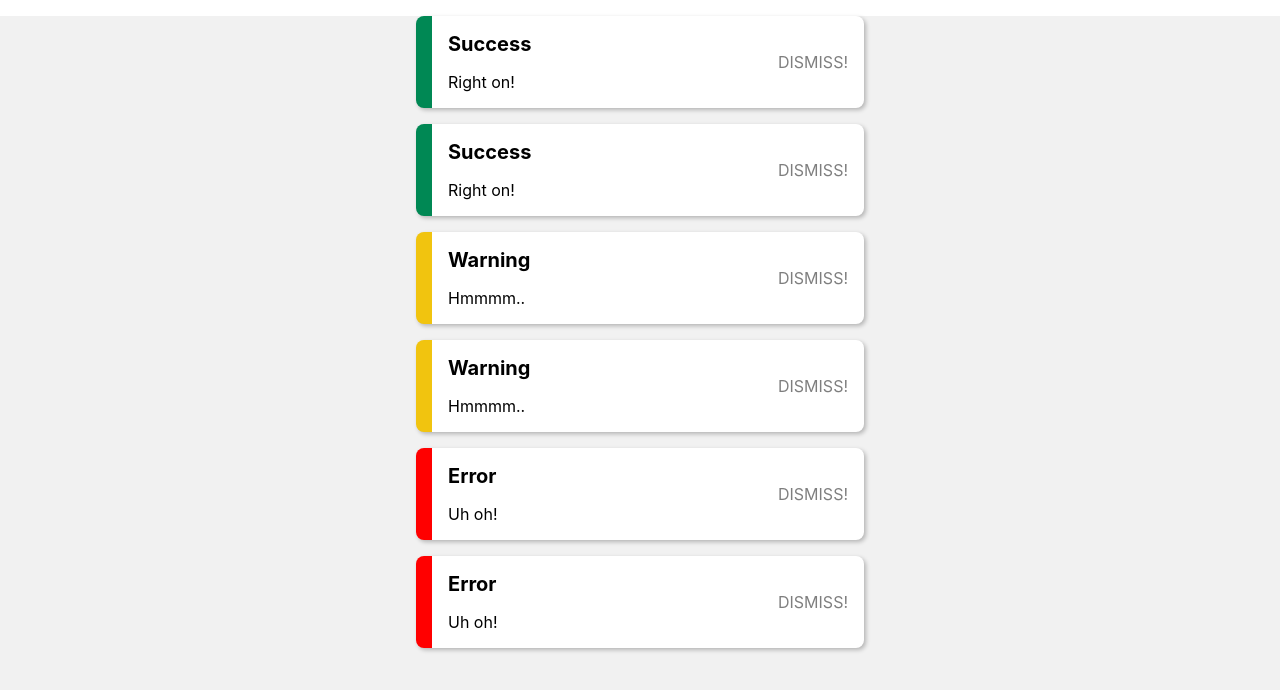
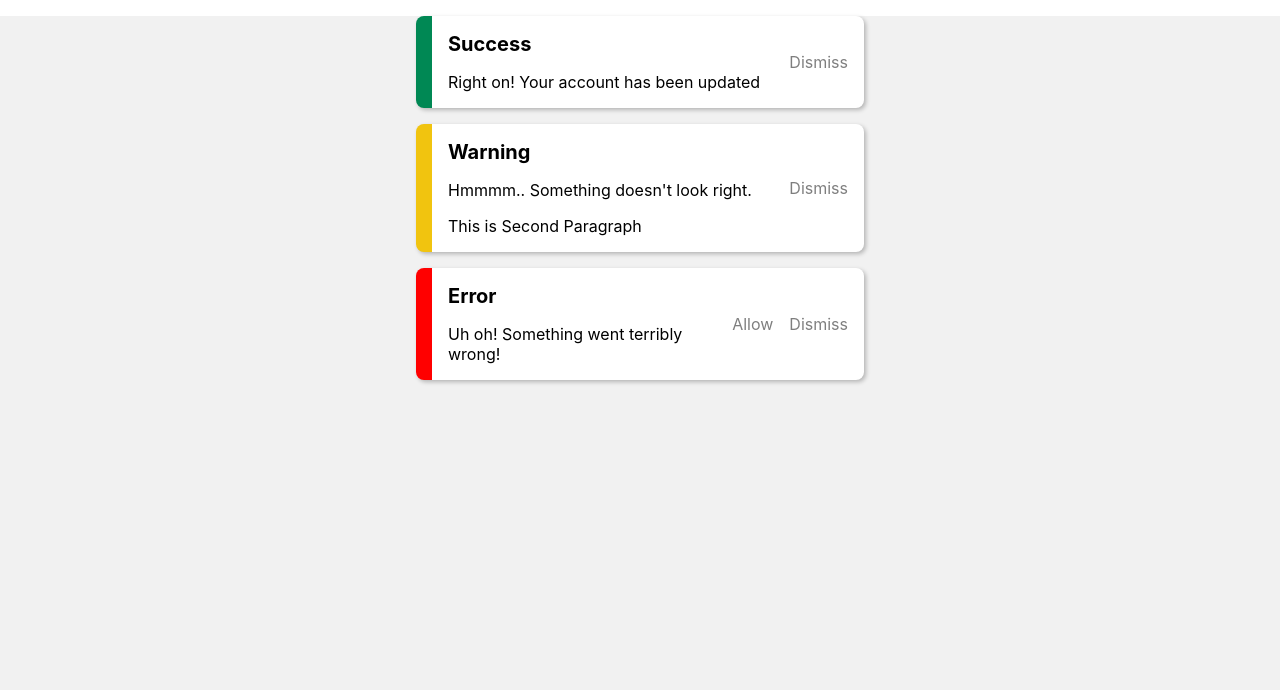
Before and after one commit to Youngseo26/React, a React (Create React App) app in the folder first-react-project/: page / in a window 1280 px wide. Shown: the top 690 px of the page. Built offline with nearby package versions, Linux system fonts and the light colour scheme.

Commit message:
Toast children이용해서 컴포넌트 합성
Toast children이용해서 컴포넌트 합성

```diff
--- a/first-react-project/src/App.js
+++ b/first-react-project/src/App.js
@@ -1,41 +1,45 @@
-import logo from "./logo.svg";
 import "./App.css";
-import TextComponent from "./components/TextComponent";
-import Section from "./components/Section";
 import Toast from "./components/Toast";
+import ToastMessage from "./components/ToastMessage";
+import ToastButton from "./components/ToastButton";
 
-function App() {
+function App({ message }, { button }) {
   const messageArray = [
     {
       title: "success",
-      text: "Right on!",
-    },
-    {
-      title: "success",
-      text: "Right on!",
+      text: "Right on! Your account has been updated",
     },
     {
       title: "warning",
-      text: "Hmmmm..",
-    },
-    {
-      title: "warning",
-      text: "Hmmmm..",
+      text: "Hmmmm.. Something doesn't look right.",
     },
     {
       title: "error",
-      text: "Uh oh!",
+      text: "Uh oh! Something went terribly wrong!",
     },
-    {
-      title: "error",
-      text: "Uh oh!",
-    },
+  ];
+
+  const buttonArray = [
+    { btnTitle: "Dismiss", text: "text" },
+    { btnTitle: "Allow", text: "text" },
   ];
   return (
     <div className="wrapper">
-      {messageArray.map((message) => (
-        <Toast message={message} />
-      ))}
+      <Toast message={messageArray[0]}>
+        <ToastMessage message={messageArray[0]} />
+        <ToastButton button={buttonArray[0]} />
+      </Toast>
+      <Toast message={messageArray[1]}>
+        <ToastMessage message={messageArray[1]}>
+          <p className="toast__message-text">This is Second Paragraph</p>
+        </ToastMessage>
+        <ToastButton button={buttonArray[0]} />
+      </Toast>
+      <Toast message={messageArray[2]}>
+        <ToastMessage message={messageArray[2]} />
+        <ToastButton button={buttonArray[1]} />
+        <ToastButton button={buttonArray[0]} />
+      </Toast>
     </div>
   );
 }
--- a/first-react-project/src/components/Toast.js
+++ b/first-react-project/src/components/Toast.js
@@ -1,15 +1,8 @@
 import React from "react";
 import "./Toast.css";
-import ToastMessage from "./ToastMessage";
-import ToastButton from "./ToastButton";
 
-const Toast = ({ message }) => {
-  return (
-    <div className={`toast toast-${message.title}`}>
-      <ToastMessage message={message} />
-      <ToastButton />
-    </div>
-  );
+const Toast = ({ message, children }) => {
+  return <div className={`toast toast-${message.title}`}>{children}</div>;
 };
 
 export default Toast;
--- a/first-react-project/src/components/ToastButton.js
+++ b/first-react-project/src/components/ToastButton.js
@@ -1,8 +1,8 @@
 import React from "react";
 import "./Toast.css";
 
-const ToastButton = ({ message }) => {
-  return <button className="toast__button">DISMISS!</button>;
+const ToastButton = ({ button }) => {
+  return <button className="toast__button">{button.btnTitle}</button>;
 };
 
 export default ToastButton;
--- a/first-react-project/src/components/ToastMessage.js
+++ b/first-react-project/src/components/ToastMessage.js
@@ -1,11 +1,12 @@
 import React from "react";
 import "./Toast.css";
 
-const ToastMessage = ({ message }) => {
+const ToastMessage = ({ message, children }) => {
   return (
     <main className="toast__message">
       <header className="toast__message-title">{message.title}</header>
       <p className="toast__message-text">{message.text}</p>
+      {children}
     </main>
   );
 };
```
